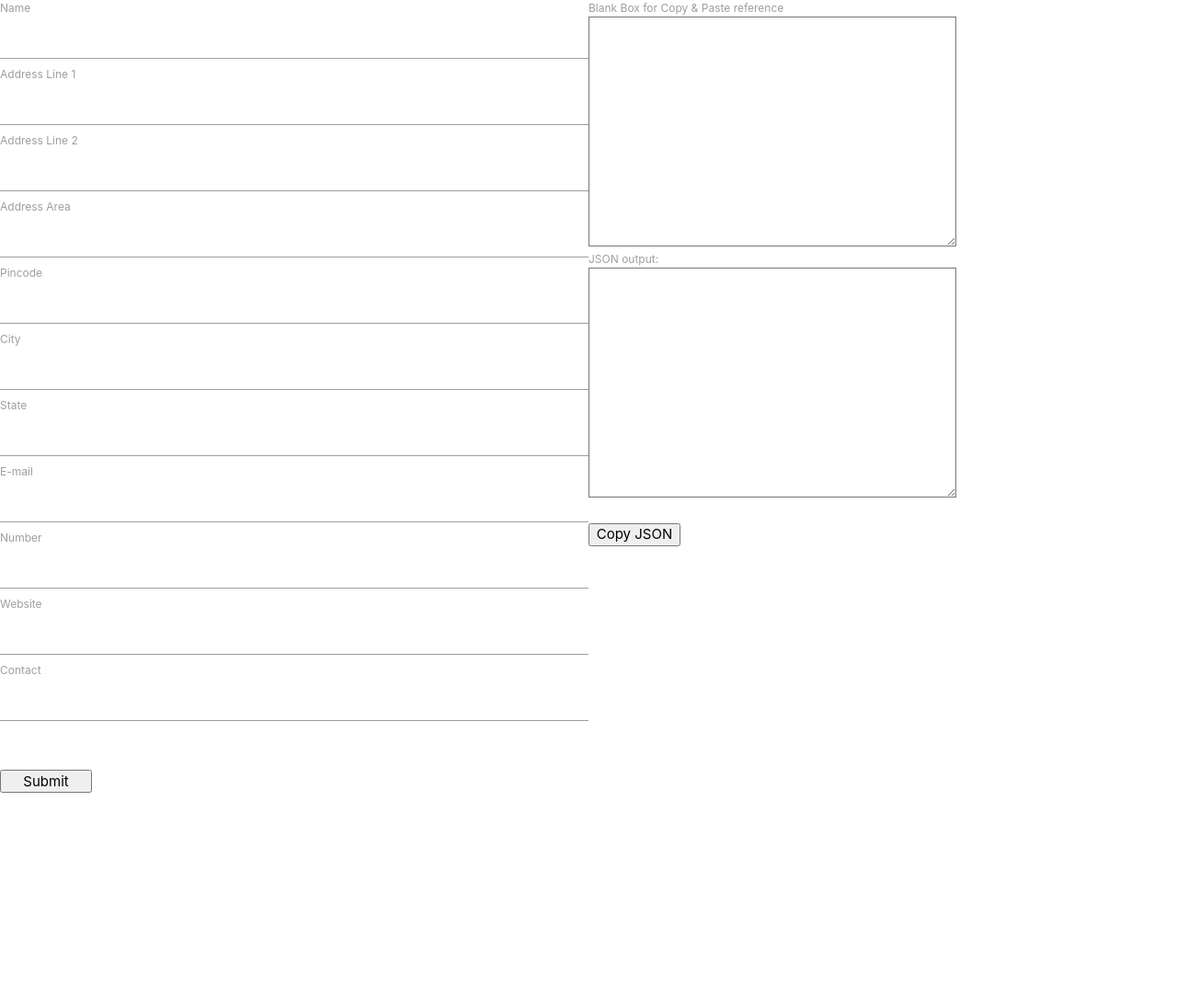
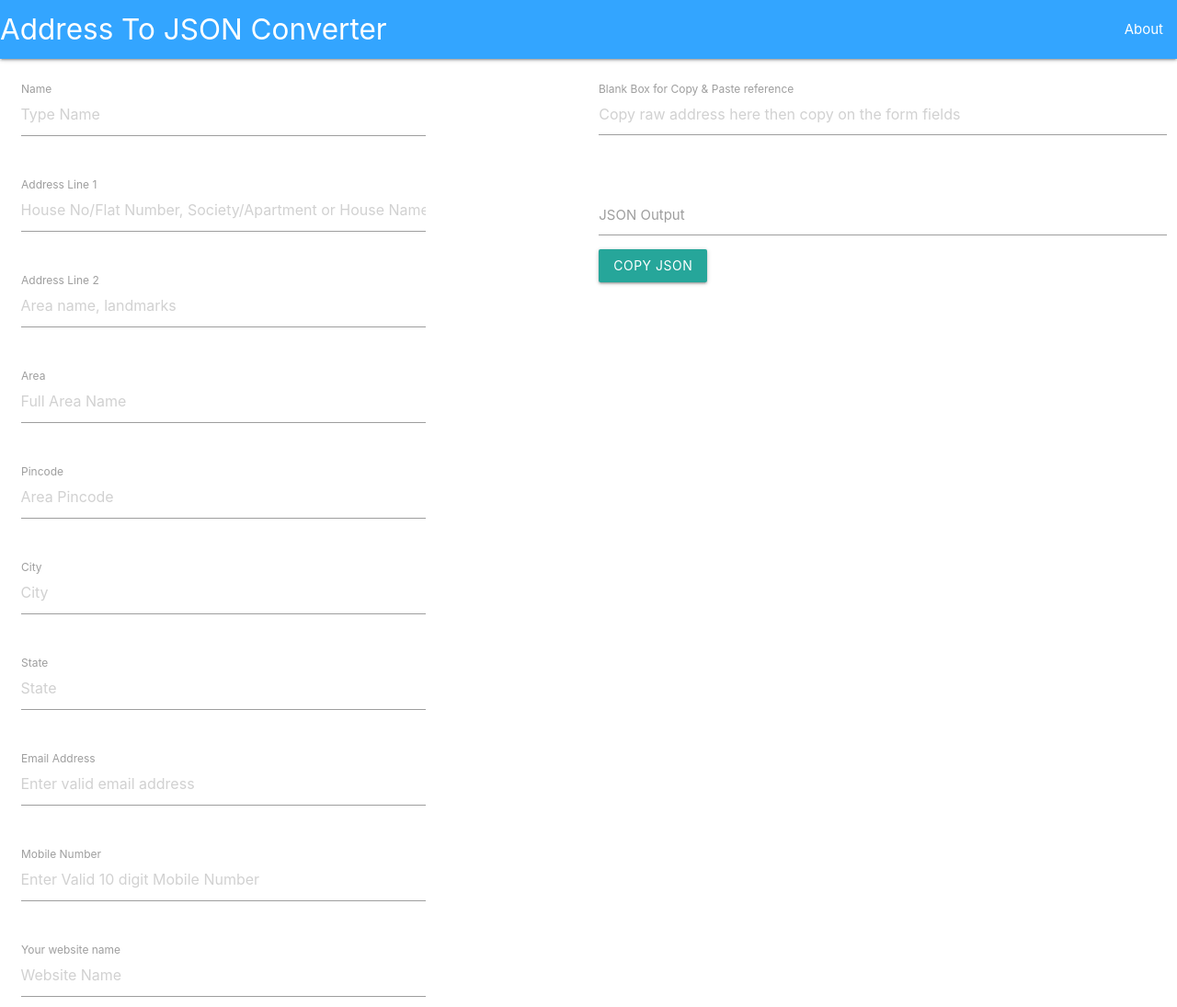
Before and after one commit to Priyanshu-jpeg/AddresstoJSON, a website: page index.html in a window 1280 px wide. Shown: the top 1095 px of the page at 92% size. Before the commit the page ends 862 px from the top, so only its background shows below. Drawn offline with Linux system fonts and the light colour scheme.

Commit message:
package security

```diff
--- a/index.html
+++ b/index.html
@@ -5,79 +5,120 @@
     <link href="https://fonts.googleapis.com/icon?family=Material+Icons" rel="stylesheet">
     <!--Import materialize.css-->
     <link type="text/css" rel="stylesheet" href="css/materialize.min.css"  media="screen,projection"/>
+    <link href="/styles.css" rel="stylesheet">
 
     <!--Let browser know website is optimized for mobile-->
     <meta name="viewport" content="width=device-width, initial-scale=1.0"/>
   </head>
+  <title>Address To JSON</title>
   <body>
-    <form>
-      <div style="display: flex; justify-content: space-between">
-        <div style="flex: 1; display: flex; flex-direction: column">
 
-      <label>
-        <div>Name</div>
-        <input type="text" name="name" />
-      </label>
+    <div class="navbar-fixed">
+    <nav>
+      <div class="nav-wrapper" style="background-color:#33A5FF">
+        <span href="#!" class="brand-logo">Address To JSON Converter
+        </span>
+        <ul class="right hide-on-med-and-down">
+          <li><a>About</a></li>
+        </ul>
+      </div>
+    </nav>
+  </div>
+  <br>
+    <div class="row">
+        <div class="col s6">
+            <form class="col s12">
+                <div class="row">
+                    <div class="input-field col s9">
+                    <input placeholder="Type Name" type="text" name="name">
+                    <label>Name</label>
+                    </div>
+                </div>
+                <div class="row">
+                    <div class="input-field col s9">
+                    <input placeholder="House No/Flat Number, Society/Apartment or House Name"  type="text" name="address.line1">
+                    <label>Address Line 1</label>
+                    </div>
+                </div>
+                <div class="row">
+                    <div class="input-field col s9">
+                    <input placeholder="Area name, landmarks"  type="text" name="address.line2">
+                    <label>Address Line 2</label>
+                    </div>
+                </div>
+                <div class="row">
+                    <div class="input-field col s9">
+                    <input placeholder="Full Area Name"  type="text" name="address.area">
+                    <label>Area</label>
+                    </div>
+                </div>
+                <div class="row">
+                    <div class="input-field col s9">
+                    <input placeholder="Area Pincode"  type="number" name="address.pincode">
+                    <label>Pincode</label>
+                    </div>
+                </div>
+                <div class="row">
+                    <div class="input-field col s9">
+                    <input placeholder="City"  type="text" name="address.city">
+                    <label>City</label>
+                    </div>
+                </div>
+                <div class="row">
+                    <div class="input-field col s9">
+                    <input placeholder="State"  type="text" name="address.state">
+                    <label>State</label>
+                    </div>
+                </div>
+                <div class="row">
+                    <div class="input-field col s9">
+                    <input placeholder="Enter valid email address"  type="email" name="email">
+                    <label>Email Address</label>
+                    </div>
+                </div>
+                <div class="row">
+                    <div class="input-field col s9">
+                    <input placeholder="Enter Valid 10 digit Mobile Number"  type="number" name="number">
+                    <label>Mobile Number</label>
+                    </div>
+                </div>
+                <div class="row">
+                    <div class="input-field col s9">
+                    <input placeholder="Website Name"  type="text" name="website">
+                    <label>Your website name</label>
+                    </div>
+                </div>
+                <div class="row">
+                    <div class="input-field col s9">
+                    <input placeholder="Enter Telephone Number (Landline)"  type="text" name="contact">
+                    <label>Telephone</label>
+                    </div>
+                </div>
+                <button class="btn waves-effect waves-light" type="submit" name="action">Submit
+                    <i class="material-icons right">send</i>
+                </button>
+            </form>
 
-      <label>
-        <div>Address Line 1</div>
-        <input type="text" name="address.line1" />
-      </label>
+        </div>
+        <div class="col s6">
+            <div class="row">
+                <div class="input-field col s12">
+                      <textarea placeholder="Copy raw address here then copy on the form fields" id="textarea1" class="materialize-textarea"></textarea>
+                      <label for="textarea1">Blank Box for Copy & Paste reference</label>
+                </div>
+            </div>
+            <div class="row">
+                <div class="input-field col s12">
+                      <textarea id="output" class="materialize-textarea"></textarea>
+                      <label for="output">JSON Output</label>
+                      <br><button id ="Copy" class="btn waves-effect waves-light" type="submit" onclick="copyFunction()">Copy JSON
+                    </button>
+                </div>
+            </div>
 
-      <label>
-        <div>Address Line 2</div>
-        <input type="text" name="address.line2" />
-      </label>
+    </div>
 
-      <label>
-        <div>Address Area</div>
-        <input type="text" name="address.area" />
-      </label>
-      <label>
-        <div>Pincode</div>
-        <input type="number" name="address.pincode" />
-      </label>
-      <label>
-        <div>City</div>
-        <input type="text" name="address.city" />
-      </label>
-      <label>
-        <div>State</div>
-        <input type="text" name="address.state" />
-      </label>
-      <label>
-        <div>E-mail</div>
-        <input type="text" name="email" />
-      </label>
-      <label>
-        <div>Number</div>
-        <input type="number" name="number" />
-      </label>
-      <label>
-        <div>Website</div>
-        <input type="text" name="website" />
-      </label>
-      <label>
-        <div>Contact</div>
-        <input type="number" name="contact" />
-      </label>
-      <br><br>
-      <button style="width: 100px;height: 25px;" type="submit">Submit</button>
-      </div>
-      <div style="flex: 1; display: flex; flex-direction: column">
-      <label>
-        <div>Blank Box for Copy & Paste reference</div>
-        <textarea rows="2" cols="20" wrap="hard" style="width: 400px;height: 250px">
-        </textarea>
-      </label>
-      <label><div>JSON output:</div>
-      <textarea id="output" wrap="soft" style="width: 400px;height: 250px"></textarea>
-      </label>
-      <br>
-      <div><button id="Copy" style="width: 100px;height: 25px;" onclick="copyFunction()">Copy JSON</button></div>
-    </div>
-  </div>
-    </form>
+
 
     <script>
 
```
Also changed, not shown: test.html (deleted, +0 -159 lines), 1 other file.
